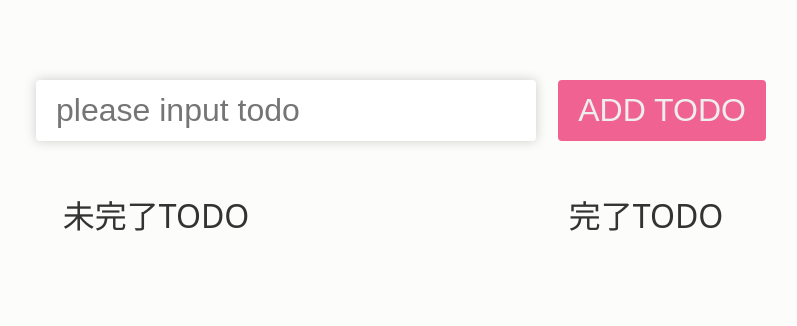
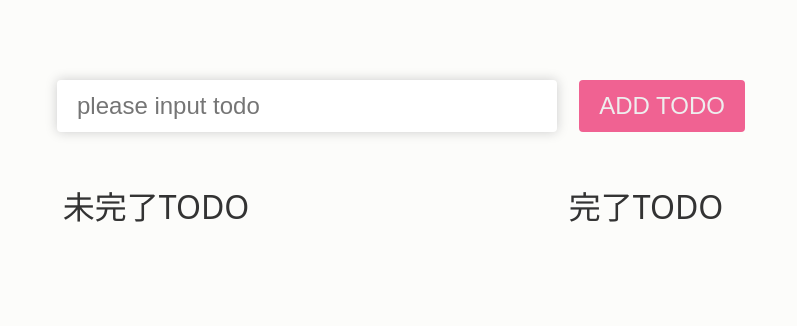
Before and after one commit to nthrhjm/vue_todo, a plain HTML site: page index.html in a window 1280 px wide. Shown: the whole page, without its empty margins (239-1036 px from the left). Drawn offline with nearby package versions, Linux system fonts and the light colour scheme.

Commit message:
Update style.css

```diff
--- a/css/style.css
+++ b/css/style.css
@@ -32,7 +32,7 @@ body {
 
 .input-text {
     width: 500px;
-    font-size: 32px;
+    font-size: 24px;
     padding: 12px 20px;
     border-radius: 4px;
     -webkit-appearance: none;
@@ -41,13 +41,14 @@ body {
 }
 
 .add-button {
-    font-size: 32px;
+    font-size: 24px;
     padding: 12px 20px;
     border: none;
     -webkit-appearance: none;
     background: #F06292;
     color: #eee;
     border-radius: 4px;
+
 }
 /*todo一覧*/
 .list-area {
```
